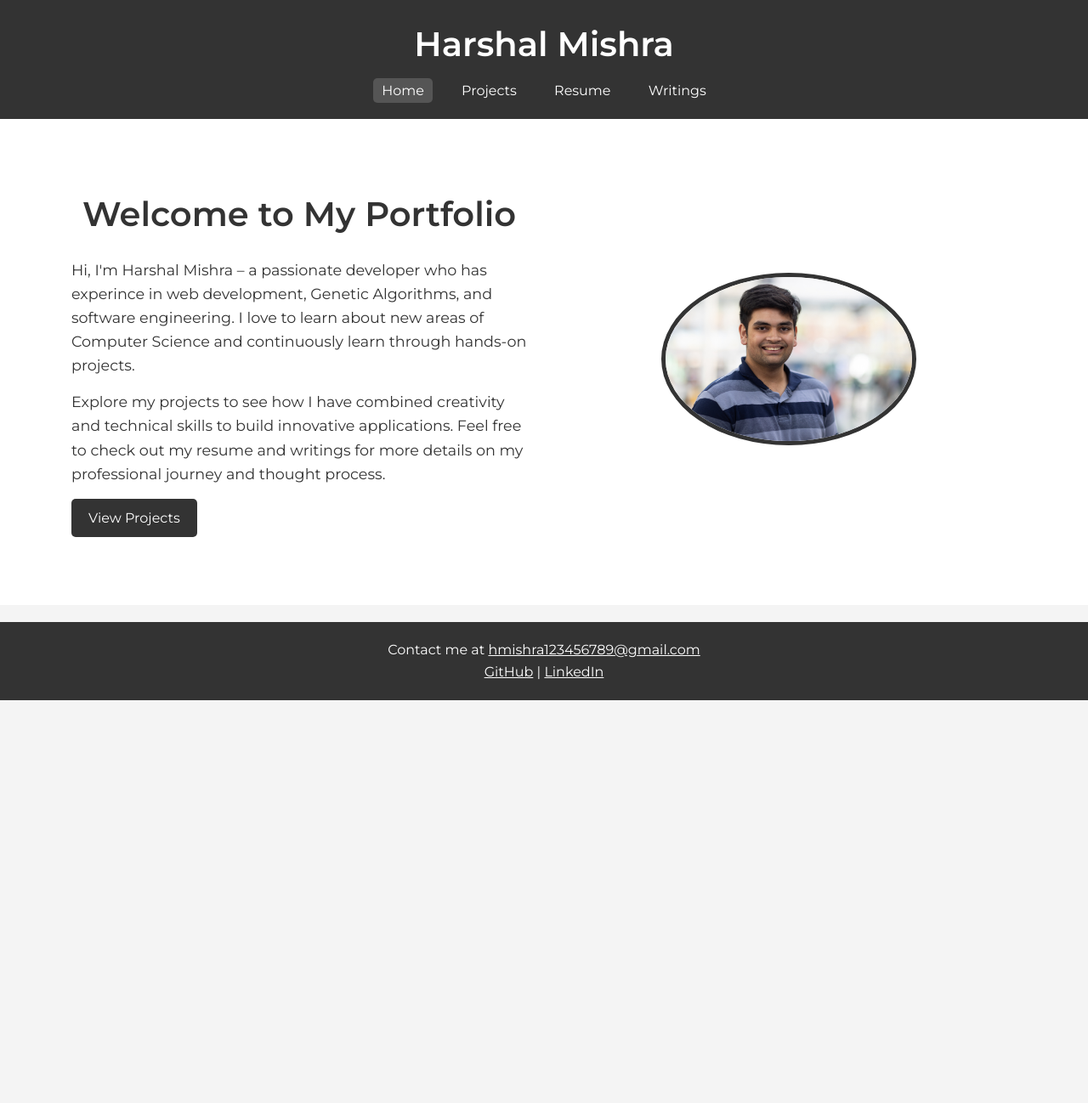
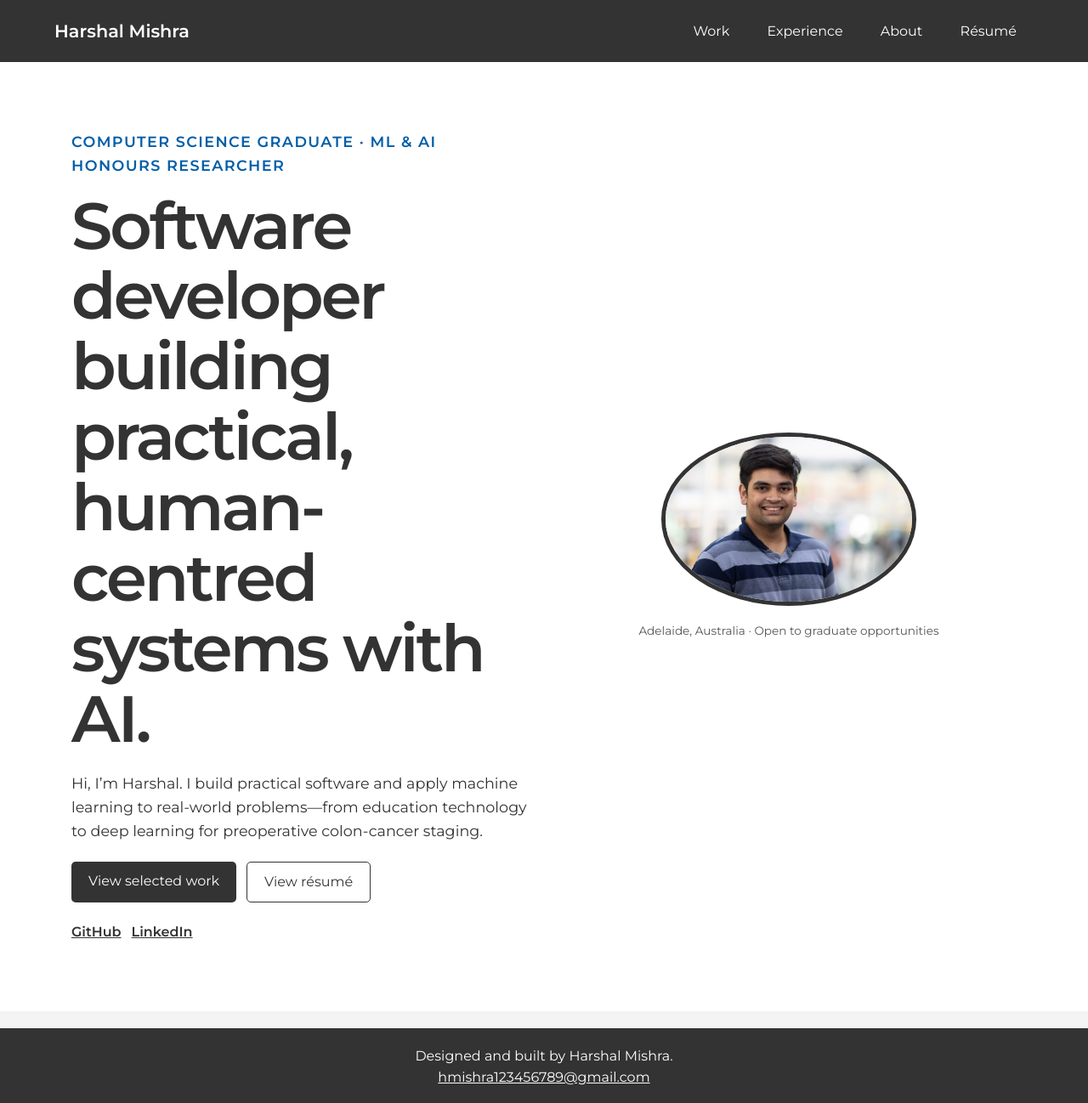
Before and after one commit to Harshalhellow/Harshalhellow.github.io, a plain HTML site: page index.html in a window 1280 px wide. Shown: the whole page at 85% size. Before the commit the page ends 824 px from the top, so only its background shows below. Drawn offline with Linux system fonts and the light colour scheme.

Commit message:
feat: rebuild homepage hero and navigation

```diff
--- a/index.html
+++ b/index.html
@@ -3,7 +3,7 @@
   <head>
     <meta charset="UTF-8" />
     <meta name="viewport" content="width=device-width, initial-scale=1" />
-    <title>Harshal Mishra | Portfolio</title>
+    <title>Harshal Mishra | Software Developer</title>
     <link rel="preconnect" href="https://fonts.googleapis.com" />
     <link rel="preconnect" href="https://fonts.gstatic.com" crossorigin />
     <link
@@ -13,48 +13,69 @@
     <link rel="stylesheet" href="styleshet.css" />
   </head>
   <body>
-    <header>
-      <div class="container header-container">
-        <h1>Harshal Mishra</h1>
-        <nav>
+    <a class="skip-link" href="#main-content">Skip to main content</a>
+
+    <header class="site-header">
+      <div class="container nav-container">
+        <a class="brand" href="index.html" aria-label="Harshal Mishra, home">
+          Harshal Mishra
+        </a>
+        <nav aria-label="Primary navigation">
           <ul>
-            <li><a href="index.html" class="active">Home</a></li>
-            <li><a href="projects.html">Projects</a></li>
-            <li><a href="resume.html">Resume</a></li>
-            <li><a href="writings.html">Writings</a></li>
+            <li><a href="#work">Work</a></li>
+            <li><a href="#experience">Experience</a></li>
+            <li><a href="#about">About</a></li>
+            <li><a href="resume.html">Résumé</a></li>
           </ul>
         </nav>
       </div>
     </header>
 
-    <section id="home" class="home-section">
+    <main id="main-content">
+      <section id="home" class="home-section hero-section">
         <div class="container home-container">
           <div class="home-text">
-          <h2>Welcome to My Portfolio</h2>
-          <p>
-            Hi, I'm Harshal Mishra – a passionate developer who has experince  in web development, Genetic Algorithms, and software engineering.  I love to learn about new areas of Computer Science  and continuously learn through hands-on projects.
+            <p class="eyebrow">
+              Computer Science graduate · ML &amp; AI Honours researcher
             </p>
-          <p>
-            Explore my projects to see how I have combined creativity and technical skills to build innovative applications. Feel free to check out my resume and writings for more details on my professional journey and thought process.
+            <h1>Software developer building practical, human-centred systems with AI.</h1>
+            <p class="hero-summary">
+              Hi, I’m Harshal. I build practical software and apply machine learning
+              to real-world problems—from education technology to deep learning for
+              preoperative colon-cancer staging.
             </p>
-          <a href="projects.html" class="btn">View Projects</a>
+            <div class="hero-actions">
+              <a href="#work" class="btn">View selected work</a>
+              <a href="resume.html" class="btn btn-secondary">View résumé</a>
             </div>
-        <div class="home-image">
-          <img src="profile.jpg" alt="Harshal Mishra" />
+            <div class="hero-links" aria-label="Professional profiles">
+              <a
+                href="https://github.com/Harshalhellow"
+                target="_blank"
+                rel="noopener noreferrer"
+                >GitHub</a
+              >
+              <a
+                href="https://www.linkedin.com/in/harshal-mishra-507b77187/"
+                target="_blank"
+                rel="noopener noreferrer"
+                >LinkedIn</a
+              >
             </div>
           </div>
+
+          <figure class="home-image">
+            <img src="profile.jpg" alt="Portrait of Harshal Mishra" />
+            <figcaption>Adelaide, Australia · Open to graduate opportunities</figcaption>
+          </figure>
+        </div>
       </section>
+    </main>
 
     <footer>
       <div class="container footer-container">
-        <p>
-          Contact me at
+        <p>Designed and built by Harshal Mishra.</p>
         <a href="mailto:hmishra123456789@gmail.com">hmishra123456789@gmail.com</a>
-        </p>
-        <p>
-          <a href="https://github.com/Harshalhellow" target="_blank">GitHub</a> |
-          <a href="https://www.linkedin.com/in/harshal-mishra-507b77187/" target="_blank">LinkedIn</a>
-        </p>
       </div>
     </footer>
   </body>
--- a/styleshet.css
+++ b/styleshet.css
@@ -20,6 +20,20 @@
     margin: auto;
   }
 
+  .skip-link {
+    position: absolute;
+    left: -999px;
+    top: 10px;
+    z-index: 100;
+    background: #fff;
+    color: #111;
+    padding: 10px 14px;
+  }
+
+  .skip-link:focus {
+    left: 10px;
+  }
+
   /* Header */
   header {
     background: #333;
@@ -31,13 +45,26 @@
     text-align: center;
   }
 
+  .nav-container {
+    display: flex;
+    align-items: center;
+    justify-content: space-between;
+    gap: 24px;
+  }
+
+  .brand {
+    color: #fff;
+    font-size: 1.3rem;
+    font-weight: 600;
+    text-decoration: none;
+  }
+
   header h1 {
     font-size: 2.5em;
   }
 
   nav ul {
     list-style: none;
-    margin-top: 10px;
   }
 
   nav ul li {
@@ -81,6 +108,39 @@
     margin-bottom: 20px;
   }
 
+  .home-text h1 {
+    max-width: 760px;
+    margin-bottom: 20px;
+    font-size: clamp(2.4rem, 6vw, 4.8rem);
+    line-height: 1.08;
+    letter-spacing: -0.04em;
+  }
+
+  .eyebrow {
+    color: #005ea8;
+    font-size: 0.85rem;
+    font-weight: 600;
+    letter-spacing: 0.08em;
+    text-transform: uppercase;
+  }
+
+  .hero-summary {
+    max-width: 680px;
+  }
+
+  .hero-actions,
+  .hero-links {
+    display: flex;
+    flex-wrap: wrap;
+    gap: 12px;
+    margin-top: 22px;
+  }
+
+  .hero-links a {
+    color: #333;
+    font-weight: 600;
+  }
+
   .home-text p {
     font-size: 1.1em;
     margin-bottom: 15px;
@@ -97,6 +157,12 @@
     width: 100%;
     border-radius: 50%;
     border: 5px solid #333;
+  }
+
+  .home-image figcaption {
+    margin-top: 12px;
+    color: #555;
+    font-size: 0.85rem;
   }
 
   /* Sections */
@@ -153,6 +219,16 @@
     background: #555;
   }
 
+  .btn-secondary {
+    background: transparent;
+    color: #333;
+    border: 1px solid #333;
+  }
+
+  .btn-secondary:hover {
+    background: #eee;
+  }
+
   /* Footer */
   footer {
     background: #333;
```
Lines whose indentation alone changed are shown as unchanged.
